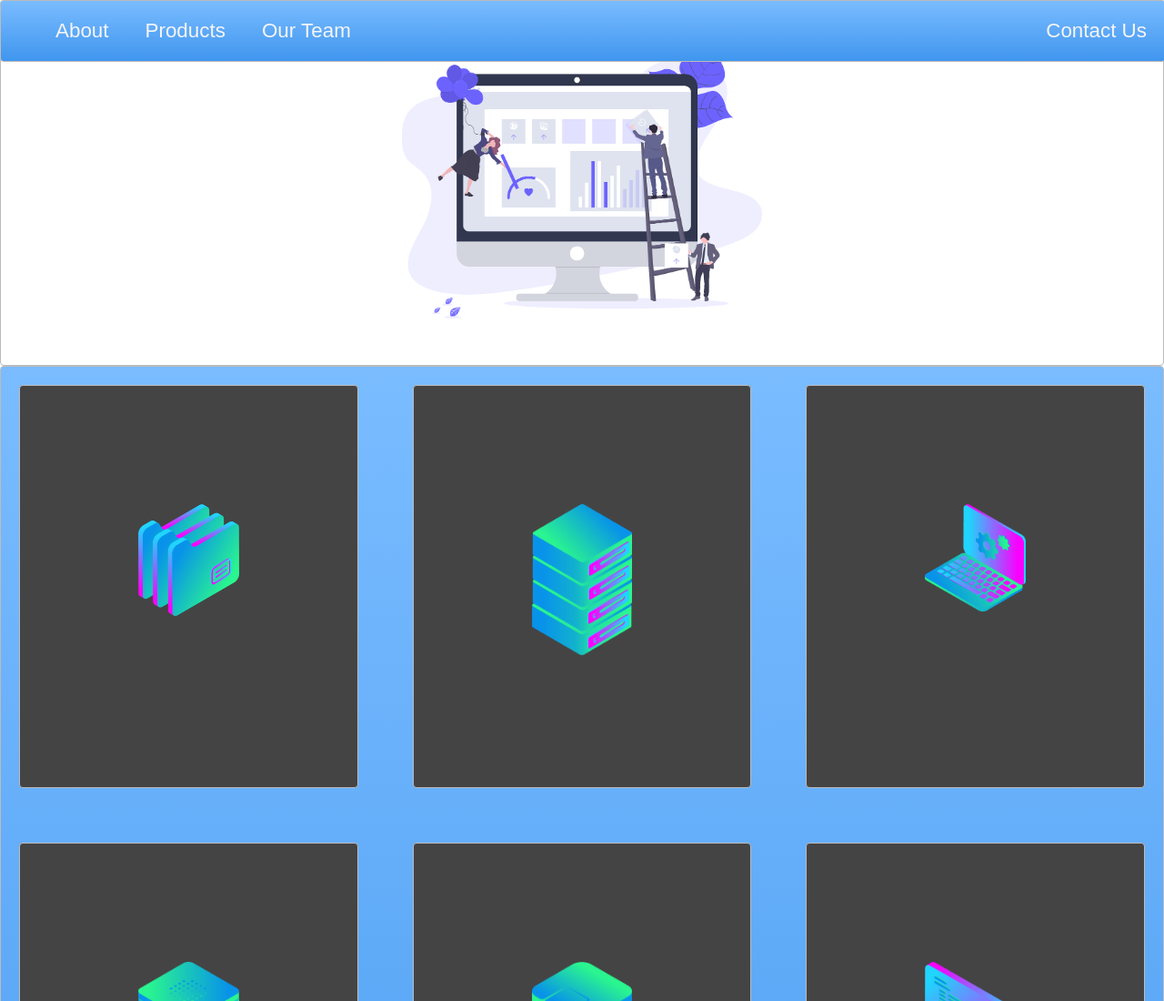
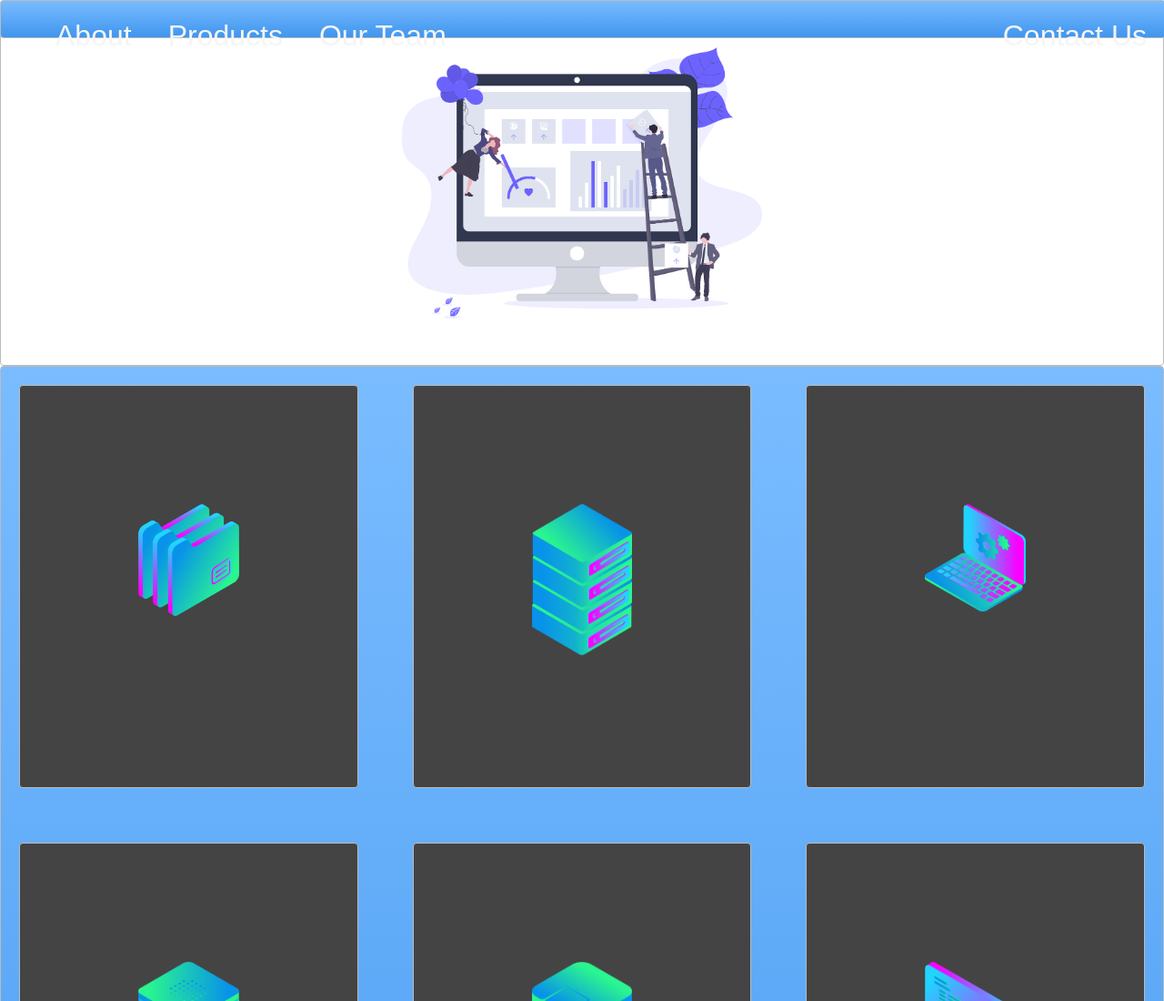
Before and after one commit to asishcr/cssgridexample, a plain HTML site: page index.html in a window 1280 px wide. Shown: the top 1100 px of the page at 91% size. Drawn offline with Linux system fonts and the light colour scheme.

Commit message:
css changes nav
Change-Id: I753a5279f7e1015a2afa8032c7767b65daee8f7b

```diff
--- a/style.css
+++ b/style.css
@@ -31,8 +31,9 @@ body{
 
 .main-nav{
     display:flex;
+    height:5vh;
     list-style:none;
-    font-size:0.7em;
+    font-size:1em;
     margin:0;
 
 }
```
